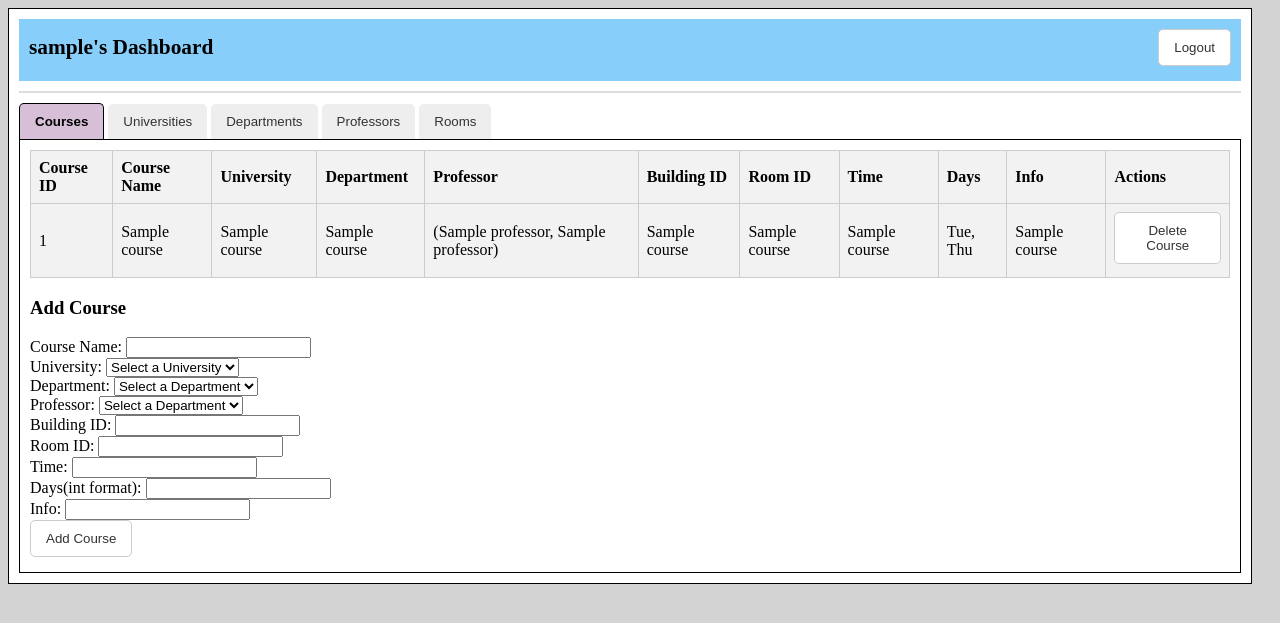
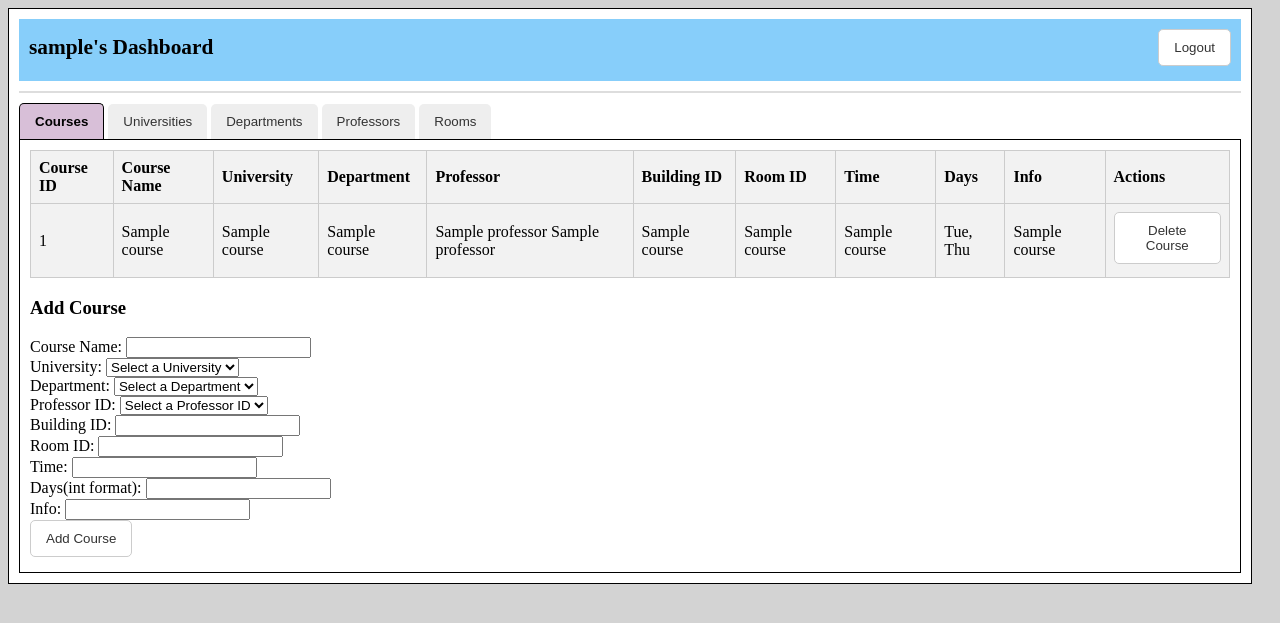
Before and after one commit to TheJasonOsmond/ClassMate-Schedule-Sharing-Tool, a Flask app: template Course-Schedule-Tool-2/templates/admin.html in a window 1280 px wide, after a click on "Courses". Shown: the top 623 px of the page. Run offline with Flask 3, Linux system fonts and the light colour scheme; the visitor is signed in with stand-in values (Sample User, id 1); tables that the repository leaves empty or names only in its code hold one stand-in row (values such as "Sample post"); the template is opened without the code that fills it: most values are stand-ins (such as "Sample title", 1, 10 or a date in 2020); some libraries are stand-ins or nearby versions.

Commit message:
Profs working for real this time

```diff
--- a/Course-Schedule-Tool-2/templates/admin.html
+++ b/Course-Schedule-Tool-2/templates/admin.html
@@ -178,7 +178,7 @@
               <td>{{ course[1] }}</td>
               <td>{{ course[2] }}</td>
               <td>{{ course[3] }}</td>
-              <td>{{ professors[course[9] - 1][1], professors[course[9] - 1][2] }}</td>
+              <td>{{ professors[course[9] - 1][1] }} {{ professors[course[9] - 1][2] }}</td>
               <td>{{ course[4] }}</td>
               <td>{{ course[5] }}</td>
               <td>{{ course[6] }}</td>
@@ -256,9 +256,9 @@
             </select>
           </div>
           <div class="form-group">
-            <label for="professor">Professor:</label>
+            <label for="professor">Professor ID:</label>
             <select class="form-control" id="professor" name="professor">
-              <option value="">Select a Department</option>
+              <option value="">Select a Professor ID</option>
               {% for professor in professors %}
               <option value="{{ professor[0] }}" data-university="{{ professor[1] }}">{{ professor[0] }}</option>
               {% endfor %}
--- a/Course-Schedule-Tool-2/templates/student.html
+++ b/Course-Schedule-Tool-2/templates/student.html
@@ -246,7 +246,7 @@
                                 <td>{{ course[1] }}</td>
                                 <td>{{ course[2] }}</td>
                                 <td>{{ course[3] }}</td>
-                                <td>{{ course[9] }}</td>
+                                <td>{{ professors[course[9] - 1][1] }} {{ professors[course[9] - 1][2] }}</td>
                                 <td>{{ course[4] }}</td>
                                 <td>{{ course[5] }}</td>
                                 <td>{{ course[6] }}</td>
@@ -306,7 +306,7 @@
                                 <td>{{ course[1] }}</td>
                                 <td>{{ course[2] }}</td>
                                 <td>{{ course[3] }}</td>
-                                <td>{{ course[9] }}</td>
+                                <td>{{ professors[course[9] - 1][1] }} {{ professors[course[9] - 1][2] }}</td>
                                 <td>{{ course[4] }}</td>
                                 <td>{{ course[5] }}</td>
                                 <td>{{ course[6] }}</td>
@@ -455,6 +455,7 @@
                             <th>Course Name</th>
                             <th>University</th>
                             <th>Department</th>
+                            <th>Professor</th>
                             <th>Building ID</th>
                             <th>Room ID</th>
                             <th>Time</th>
@@ -468,6 +469,7 @@
                                 <td>{{ course[1] }}</td>
                                 <td>{{ course[2] }}</td>
                                 <td>{{ course[3] }}</td>
+                                <td>{{ professors[course[9] - 1][1] }} {{ professors[course[9] - 1][2] }}</td>
                                 <td>{{ course[4] }}</td>
                                 <td>{{ course[5] }}</td>
                                 <td>{{ course[6] }}</td>
```
Also changed, not shown: Course-Schedule-Tool-2/student_routes.py (+7 -2 lines).
